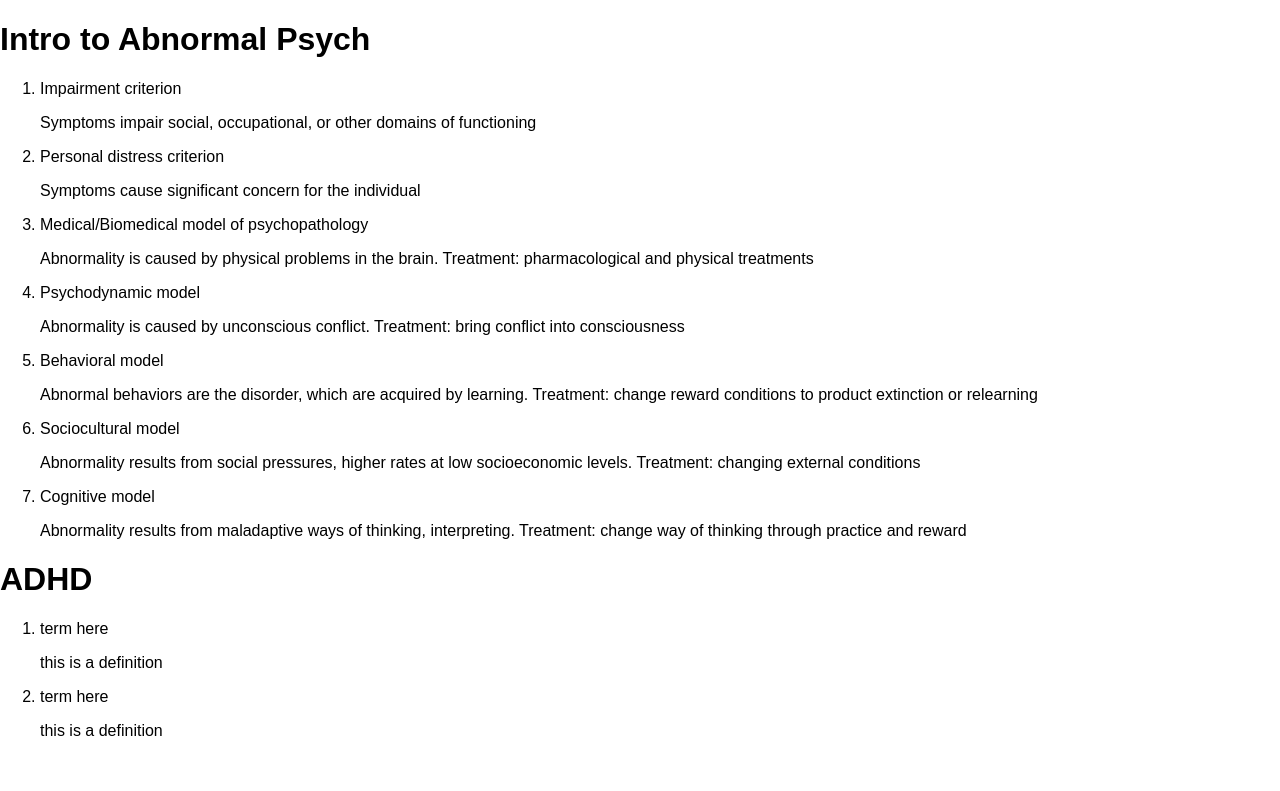
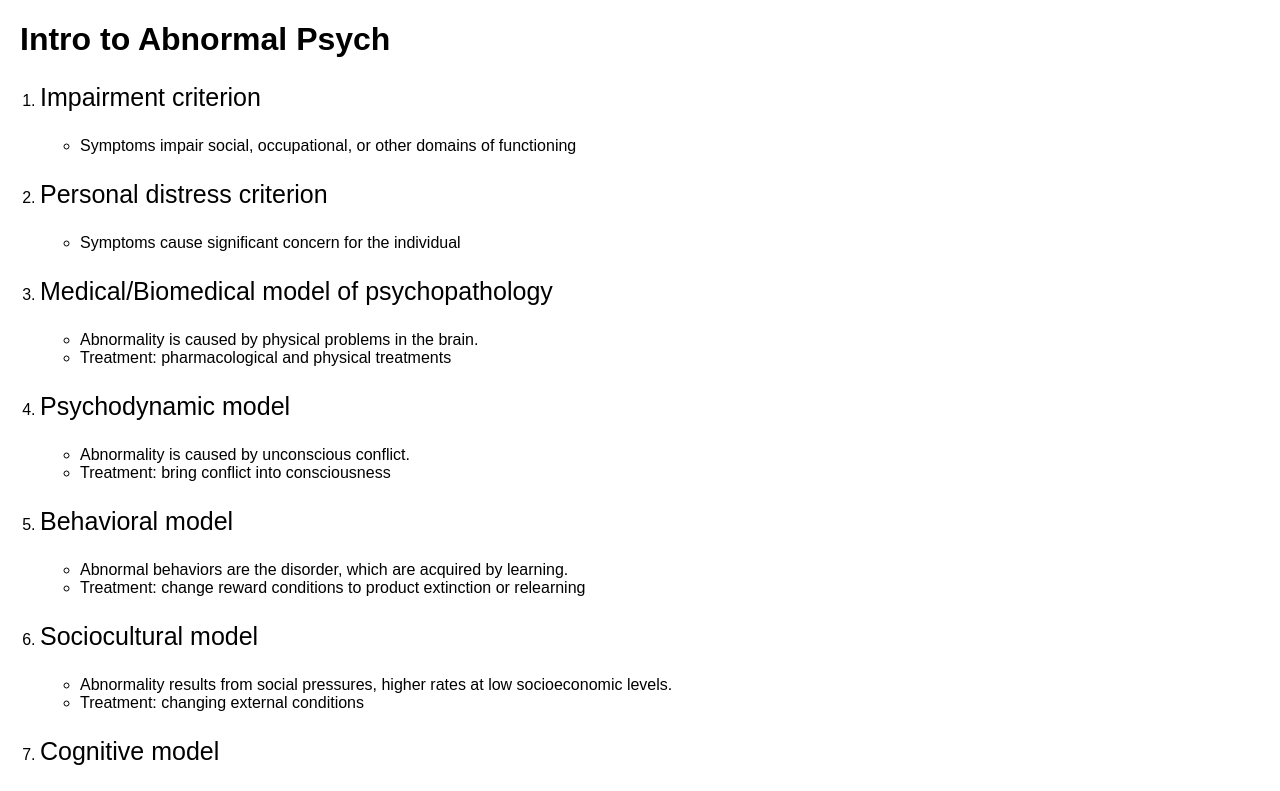
Before and after one commit to OneCodeMan/knee-on-belly, a React (Create React App) app: page / in a window 1280 px wide. Shown: the top 791 px of the page. Built offline with nearby package versions, Linux system fonts and the light colour scheme.

Commit message:
definition is now a list to support more than one point for a term

```diff
--- a/src/components/Main/index.js
+++ b/src/components/Main/index.js
@@ -2,13 +2,14 @@ import React from 'react';
 import appData from '../../data/data.json';
 import Notebook from '../Notebook';
 import Note from '../Note';
+import './styles.css';
 
 const Main = () => (
   <div>
     {appData.topics.map((topic, i) => {
       return (
         <div key={i}>
-          <h1>{topic.topic_title}</h1>
+          <h1 className="topic-title">{topic.topic_title}</h1>
           <Notebook notes={topic.content} />
         </div>
       );
--- /dev/null
+++ b/src/components/Main/styles.css
@@ -0,0 +1,3 @@
+.topic-title {
+  margin-left: 20px;
+}
--- a/src/components/Note/index.js
+++ b/src/components/Note/index.js
@@ -1,4 +1,5 @@
 import React, { Component } from 'react';
+import './styles.css';
 
 const Note = ({ term, definition }) => {
   return (
@@ -7,9 +8,14 @@ const Note = ({ term, definition }) => {
           {term}
         </p>
 
-        <p class="definition">
-          {definition}
-        </p>
+        <ul class="definition">
+          {definition.map((point, i) => {
+            return (
+              <li key={i} dangerouslySetInnerHTML={ {__html: point} }>
+              </li>
+            );
+          })}
+        </ul>
       </div>
   );
 }
--- /dev/null
+++ b/src/components/Note/styles.css
@@ -0,0 +1,4 @@
+.term {
+  font-size: 25px;
+  font-weight: 500;
+}
--- a/src/data/data.json
+++ b/src/data/data.json
@@ -6,31 +6,31 @@
       "content": [
         {
           "term": "Impairment criterion",
-          "definition": "Symptoms impair social, occupational, or other domains of functioning"
+          "definition": ["Symptoms impair social, occupational, or other domains of functioning"]
         },
         {
           "term": "Personal distress criterion",
-          "definition": "Symptoms cause significant concern for the individual"
+          "definition": ["Symptoms cause significant concern for the individual"]
         },
         {
           "term": "Medical/Biomedical model of psychopathology",
-          "definition": "Abnormality is caused by physical problems in the brain. Treatment: pharmacological and physical treatments"
+          "definition": ["Abnormality is caused by physical problems in the brain.", "Treatment: pharmacological and physical treatments"]
         },
         {
           "term": "Psychodynamic model",
-          "definition": "Abnormality is caused by unconscious conflict. Treatment: bring conflict into consciousness"
+          "definition": ["Abnormality is caused by unconscious conflict.", "Treatment: bring conflict into consciousness"]
         },
         {
           "term": "Behavioral model",
-          "definition": "Abnormal behaviors are the disorder, which are acquired by learning. Treatment: change reward conditions to product extinction or relearning"
+          "definition": ["Abnormal behaviors are the disorder, which are acquired by learning.", "Treatment: change reward conditions to product extinction or relearning"]
         },
         {
           "term": "Sociocultural model",
-          "definition": "Abnormality results from social pressures, higher rates at low socioeconomic levels. Treatment: changing external conditions"
+          "definition": ["Abnormality results from social pressures, higher rates at low socioeconomic levels.", "Treatment: changing external conditions"]
         },
         {
           "term": "Cognitive model",
-          "definition": "Abnormality results from maladaptive ways of thinking, interpreting. Treatment: change way of thinking through practice and reward"
+          "definition": ["Abnormality results from maladaptive ways of thinking, interpreting.", "Treatment: change way of thinking through practice and reward"]
         }
       ]
     },
@@ -38,12 +38,8 @@
       "topic_title": "ADHD",
       "content": [
         {
-          "term": "term here",
-          "definition": "this is a definition"
-        },
-        {
-          "term": "term here",
-          "definition": "this is a definition"
+          "term": "Cognitive model",
+          "definition": ["Abnormality results from maladaptive ways of thinking, interpreting.", "Treatment: change way of thinking through practice and reward"]
         }
       ]
 
```
Also changed, not shown: 1 other file (tests, documents, lock files or other folders).
